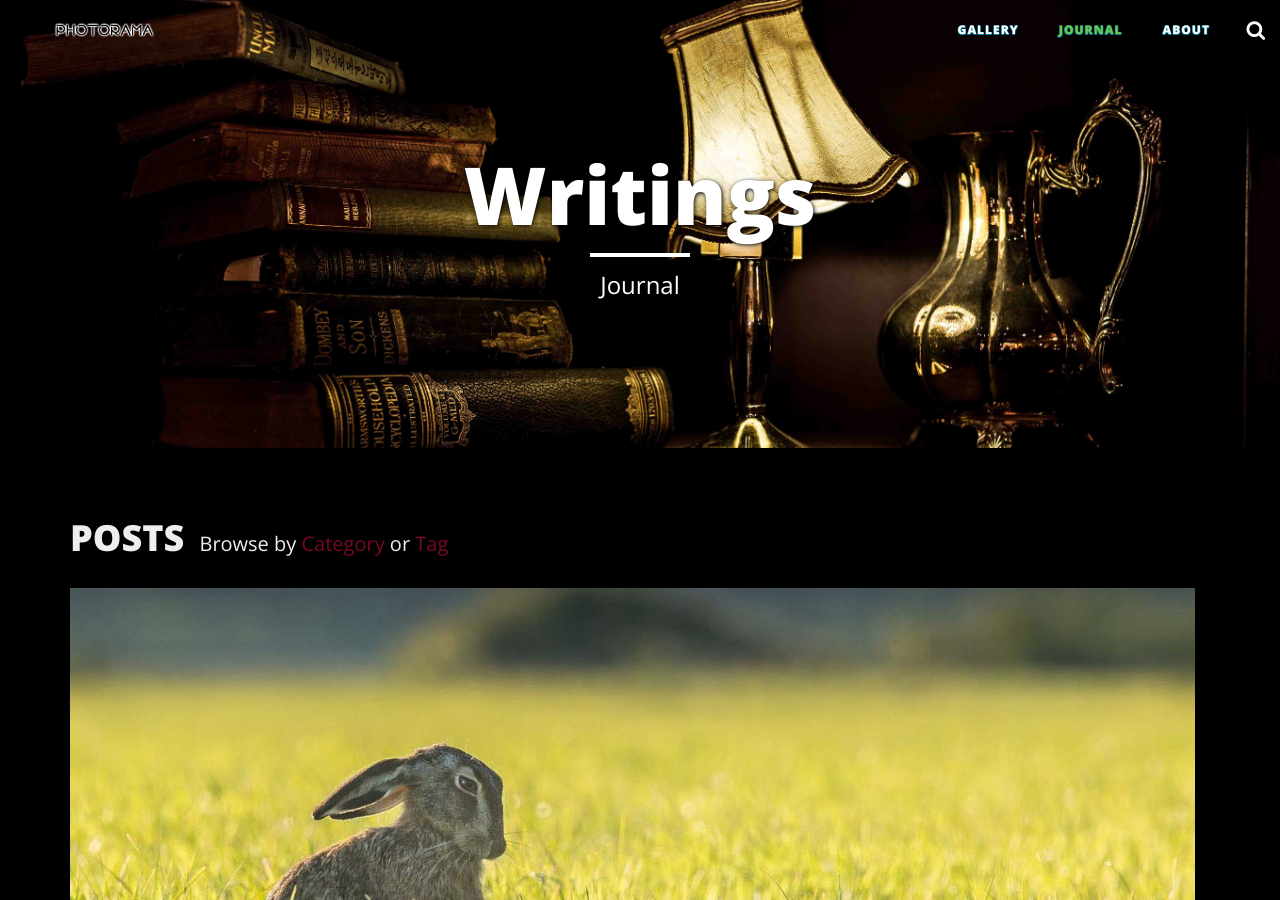
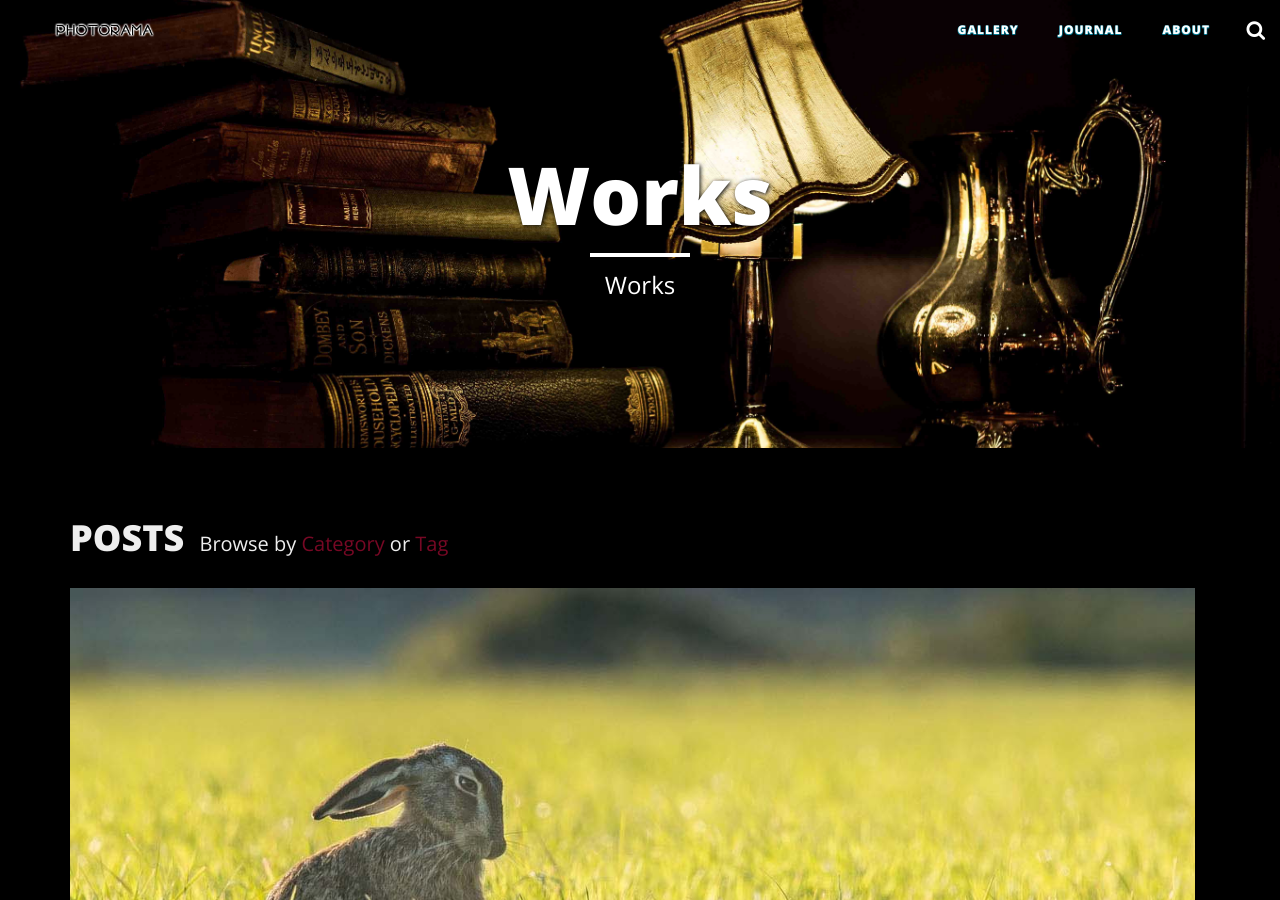
Before and after one commit to Webtoxingroup/thavishengg.github.io, a Jekyll site: the page built from journal/index.html, in a window 1280 px wide and 900 px high. Built offline with Jekyll 4.4.1, drawn with Linux system fonts in a browser that asks for light colours; nearby versions of some CDN libraries; the list of posts is cut into pages by our own code.

Commit message:
Update index.html

```diff
--- a/journal/index.html
+++ b/journal/index.html
@@ -1,8 +1,8 @@
 ---
 layout: page
-description: "Journal"
-title: "Writings"
-active: journal
+description: "Works"
+title: "Works"
+active: work
 header-img: "img/writing-bg.jpg"
 ---
 
```
